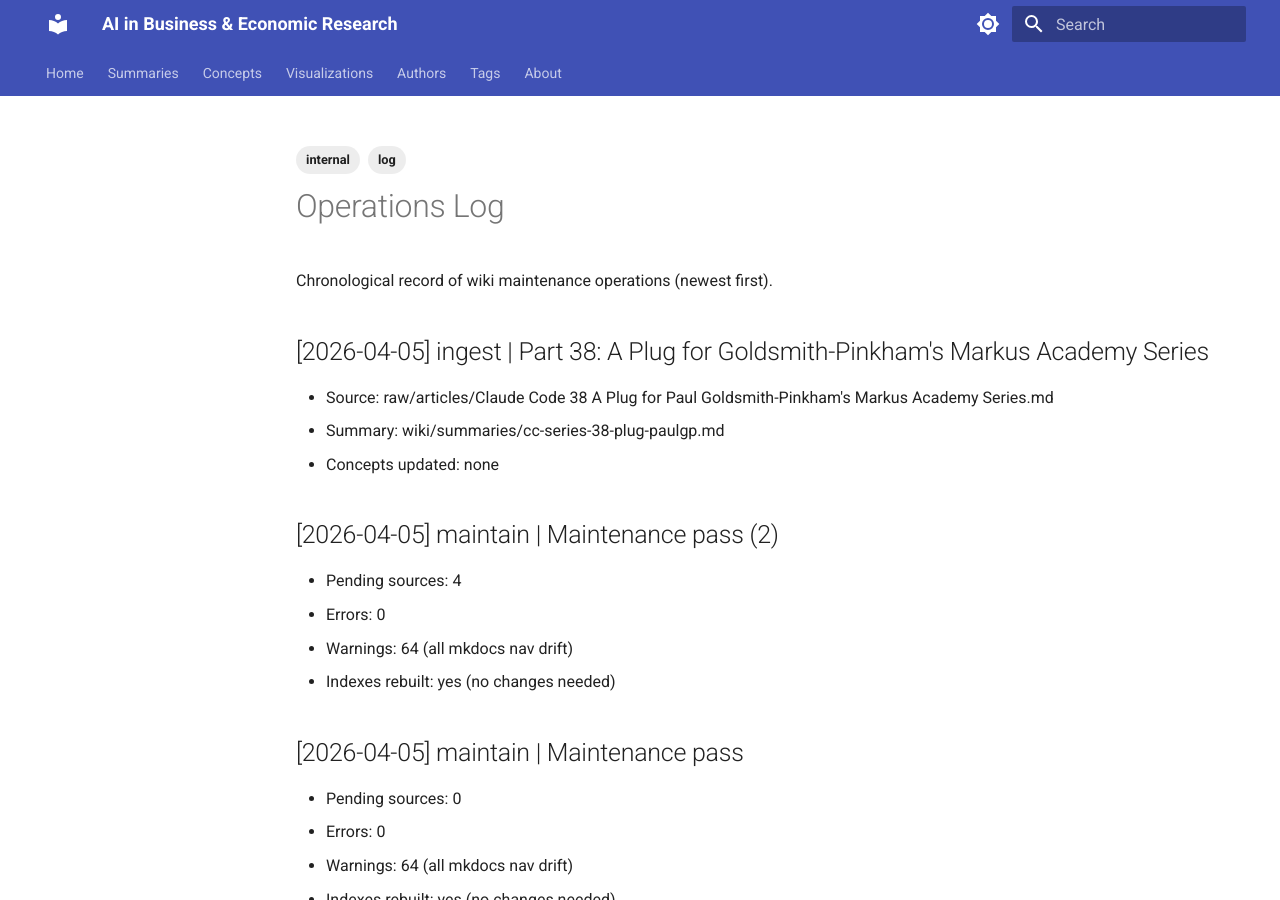
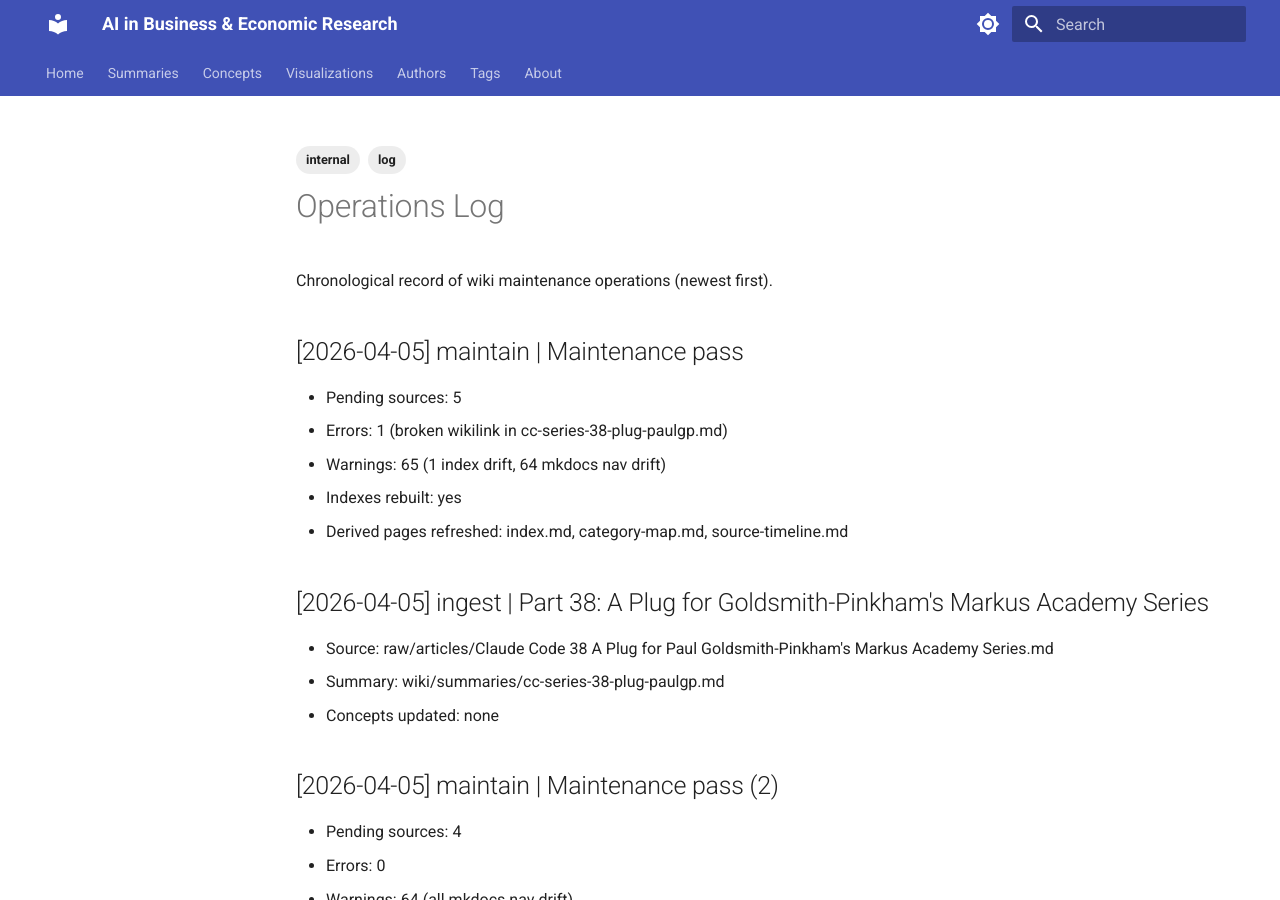
Before and after one commit to velikov-mihail/ai-econ-wiki, an MkDocs documentation site: the page built from wiki/log.md, in a window 1280 px wide and 900 px high. Built offline with MkDocs 1.6.1 and Material for MkDocs 9.7.7, drawn with Linux system fonts in a browser that asks for light colours.

Commit message:
Maintain: rebuild indexes, wiki healthy
Co-Authored-By: Claude Opus 4.6 (1M context) <noreply@anthropic.com>

```diff
--- a/wiki/log.md
+++ b/wiki/log.md
@@ -7,6 +7,13 @@ date_updated: 2026-04-05
 # Operations Log
 
 Chronological record of wiki maintenance operations (newest first).
+
+## [2026-04-05] maintain | Maintenance pass
+- Pending sources: 5
+- Errors: 1 (broken wikilink in cc-series-38-plug-paulgp.md)
+- Warnings: 65 (1 index drift, 64 mkdocs nav drift)
+- Indexes rebuilt: yes
+- Derived pages refreshed: index.md, category-map.md, source-timeline.md
 
 ## [2026-04-05] ingest | Part 38: A Plug for Goldsmith-Pinkham's Markus Academy Series
 - Source: raw/articles/Claude Code 38 A Plug for Paul Goldsmith-Pinkham's Markus Academy Series.md
```
Also changed, not shown: wiki/index.md (+3 -3 lines), wiki/summaries/index.md (+2 -1 lines), wiki/visualizations/category-map.md (+2 -2 lines), wiki/visualizations/source-timeline.md (+5 -3 lines).
